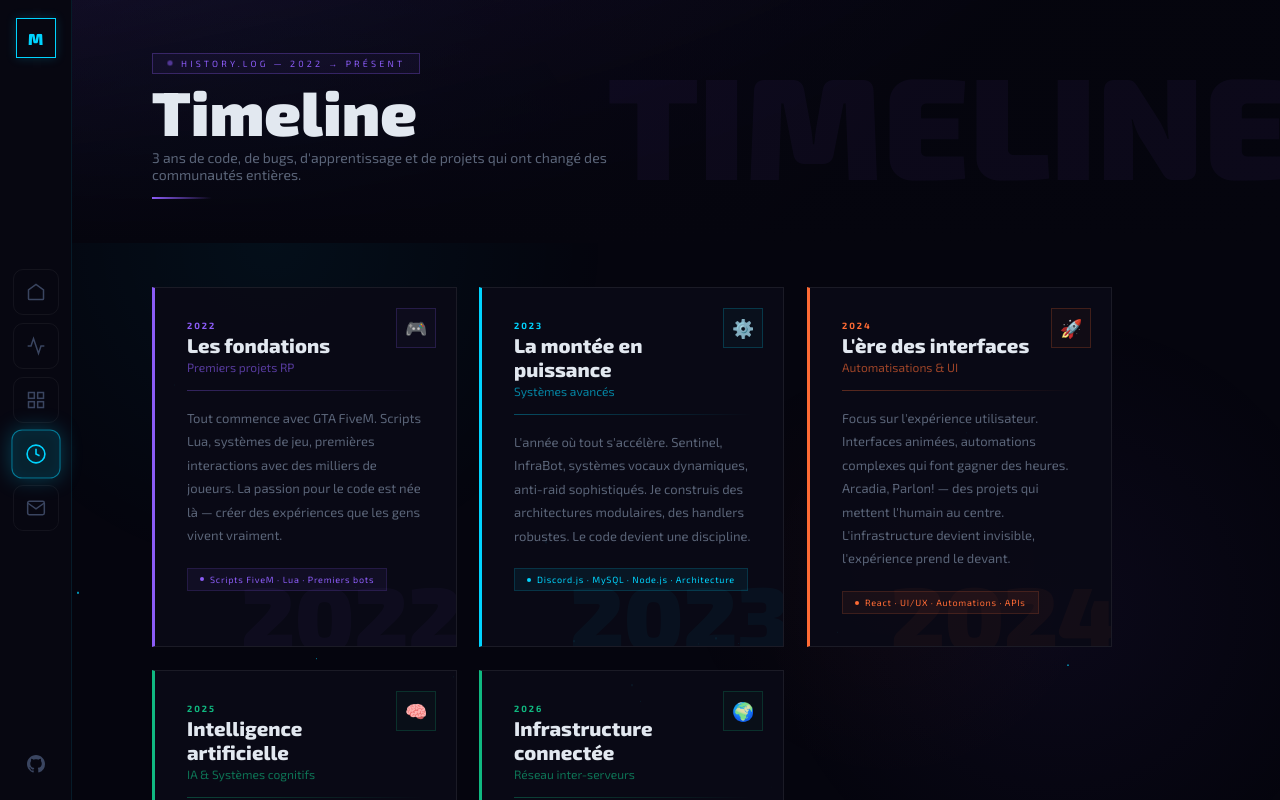
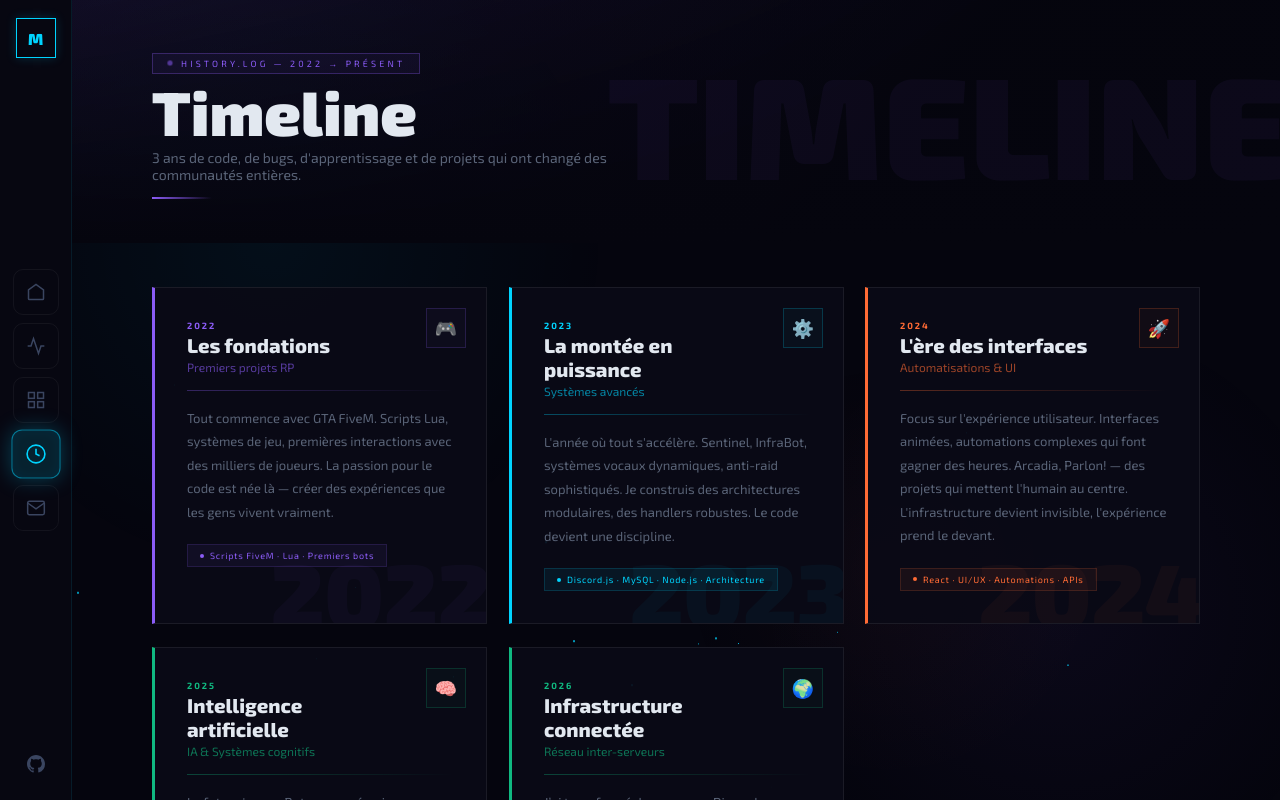
Before and after one commit to Mrexdev/mrex-portfolio, a React (Vite) app: page / in a window 1280 px wide. Both pictures are taken after a click on the button 35 px from the left and 454 px from the top of the page. Shown: the top 800 px of the page. Built offline with nearby package versions, Linux system fonts and the light colour scheme.

Commit message:
Update App.jsx

```diff
--- a/src/App.jsx
+++ b/src/App.jsx
@@ -843,7 +843,7 @@ useEffect(() => {
             </div>
 
             <div className="sp" style={{ padding: "44px 80px" }}>
-              <div className="tg" style={{ display: "grid", gridTemplateColumns: "1fr 1fr 1fr", gap: "22px", maxWidth: "960px",justifyContent: "center"}}>
+              <div className="tg" style={{ display: "grid", gridTemplateColumns: "repeat(3, minmax(300px, 1fr))",gap: "22px",width: "100%"}}>
                 {TIMELINE.map((item, i) => (
                   <TiltCard key={item.year} className={`ci${i + 1}`} style={{ padding: "32px", background: "rgba(10,10,22,.92)", border: "1px solid rgba(255,255,255,.07)", borderLeft: `3px solid ${item.color}`, overflow: "hidden" }}>
                     <div style={{ position: "absolute", right: "-6px", bottom: "-14px", fontSize: "90px", fontWeight: 900, color: item.color, opacity: .04, lineHeight: 1, pointerEvents: "none" }}>{item.year}</div>
```
